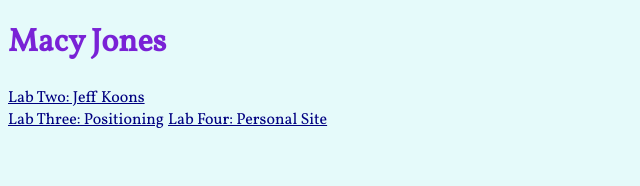
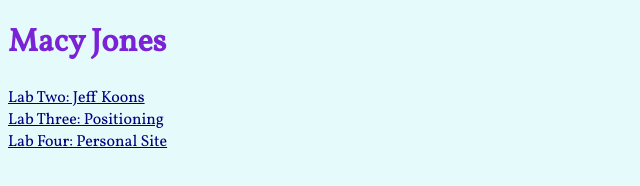
Before and after one commit to macymj/macymj.github.io, a plain HTML site: page index.html in a window 1280 px wide. Shown: the whole page, without its empty margins (0-640 px from the left). Drawn offline with Linux system fonts and the light colour scheme.

Commit message:
Add files via upload

```diff
--- a/index.html
+++ b/index.html
@@ -12,7 +12,7 @@
     <h1>Macy Jones</h1>
 
     <a href="lab_2.html">Lab Two: Jeff Koons</a> <br>
-    <a href="lab_3.html">Lab Three: Positioning</a>
+    <a href="lab_3.html">Lab Three: Positioning</a> <br>
     <a href="http://ellensriley.com/">Lab Four: Personal Site</a>
 </body>
 
```
